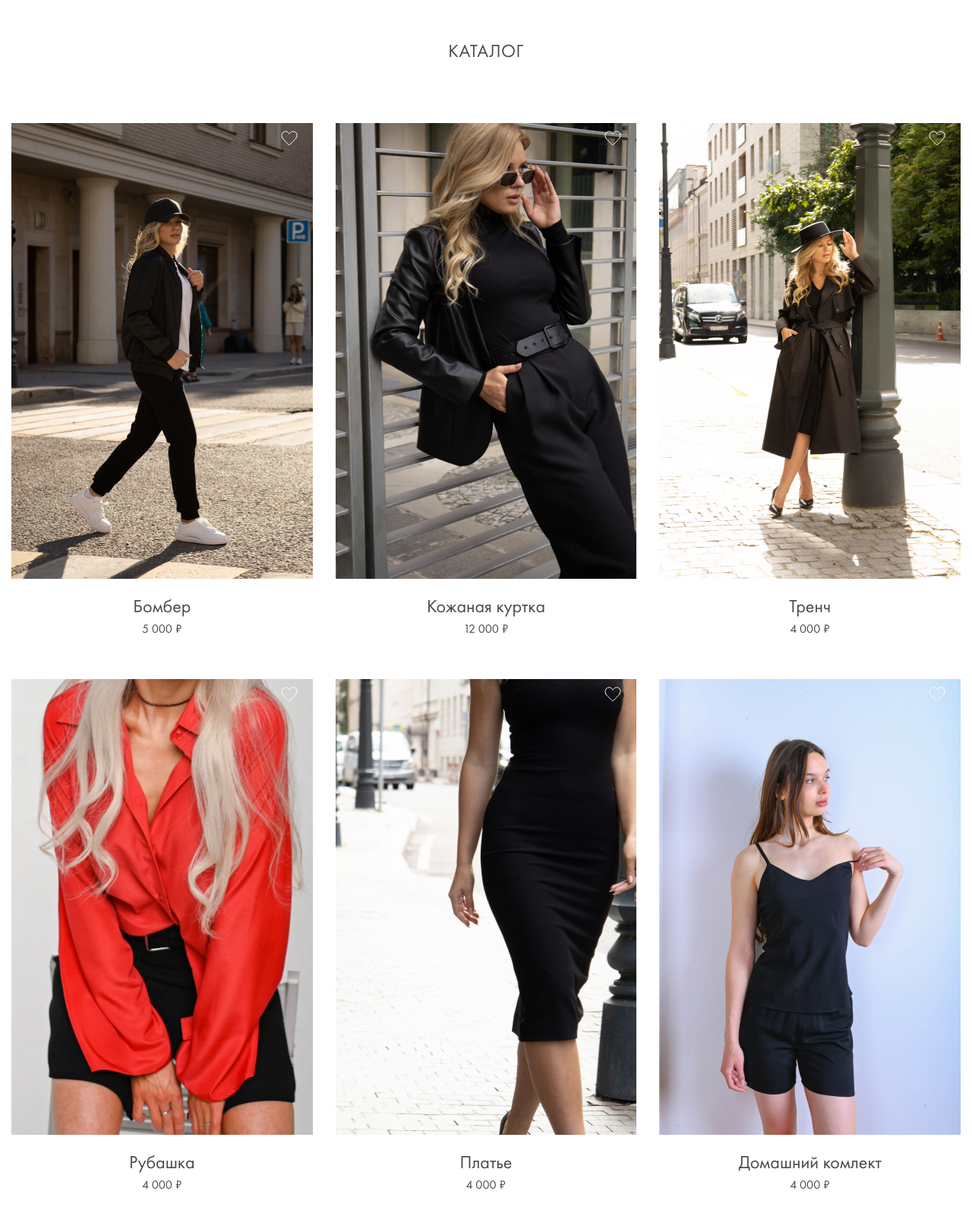
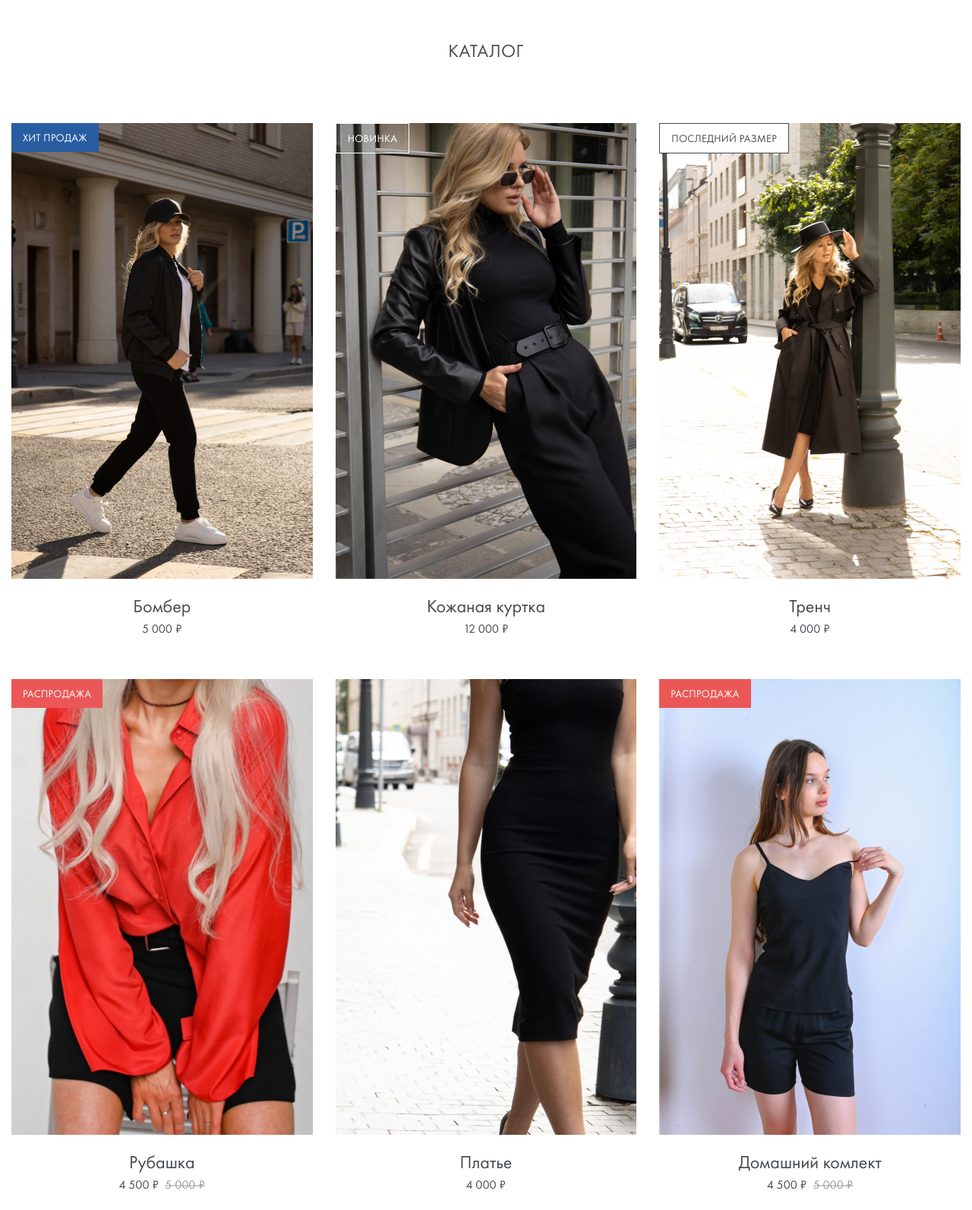
Before and after one commit to OnlyDropped/loylen, a plain HTML site: page home.html in a window 1280 px wide. Shown: the part 1500-3093 px from the top of the page at 76% size. Drawn offline with Linux system fonts and the light colour scheme.

Commit message:
added new changes

```diff
--- a/home.html
+++ b/home.html
@@ -63,15 +63,15 @@
     <section class="home-banner">
       <div class="home-banner__item" style="background: url('img/banner/1.png') center center no-repeat;">
         <h1 class="home-banner__title">Осень 2021</h1>
-        <a class="home-banner__view" href="">Смотреть</a>
+        <a class="home-banner__view button" href="">Смотреть</a>
       </div>
       <div class="home-banner__item" style="background: url('img/banner/2.png') center center no-repeat;">
         <p class="home-banner__heading">Новинки</p>
-        <a class="home-banner__view" href="">Смотреть</a>
+        <a class="home-banner__view button" href="">Смотреть</a>
       </div>
       <div class="home-banner__item" style="background: url('img/banner/3.png') center top no-repeat; background-size: cover;">
         <p class="home-banner__heading">Распродажа</p>
-        <a class="home-banner__view" href="">Смотреть</a>
+        <a class="home-banner__view button" href="">Смотреть</a>
       </div>
     </section>
     <section class="home-catalog">
@@ -84,6 +84,7 @@
                 <svg width="22" height="20" viewBox="0 0 22 20" fill="none" xmlns="http://www.w3.org/2000/svg">
                   <path d="M2.21688 10.1999C0.0535382 7.26649 0.774652 2.86642 4.38022 1.39973C7.98579 -0.0669538 10.1491 2.86642 10.8702 4.33311C11.5914 2.86642 14.4758 -0.0669538 18.0814 1.39973C21.687 2.86642 21.687 7.26649 19.5236 10.1999C17.3603 13.1332 10.8702 19 10.8702 19C10.8702 19 4.38022 13.1332 2.21688 10.1999Z" stroke="#fff" stroke-linecap="round" stroke-linejoin="round"/></svg>
               </button>
+              <span class="home-catalog__span home-catalog__hit-sale">Хит продаж</span>
               <form class="home-catalog__form" action="">
                 <div class="home-catalog__size">
                   <label class="home-catalog__label">
@@ -125,6 +126,7 @@
                 <svg width="22" height="20" viewBox="0 0 22 20" fill="none" xmlns="http://www.w3.org/2000/svg">
                   <path d="M2.21688 10.1999C0.0535382 7.26649 0.774652 2.86642 4.38022 1.39973C7.98579 -0.0669538 10.1491 2.86642 10.8702 4.33311C11.5914 2.86642 14.4758 -0.0669538 18.0814 1.39973C21.687 2.86642 21.687 7.26649 19.5236 10.1999C17.3603 13.1332 10.8702 19 10.8702 19C10.8702 19 4.38022 13.1332 2.21688 10.1999Z" stroke="#fff" stroke-linecap="round" stroke-linejoin="round"/></svg>
               </button>
+              <span class="home-catalog__span home-catalog__new">новинка</span>
               <form class="home-catalog__form" action="">
                 <div class="home-catalog__size">
                   <label class="home-catalog__label">
@@ -166,6 +168,7 @@
                 <svg width="22" height="20" viewBox="0 0 22 20" fill="none" xmlns="http://www.w3.org/2000/svg">
                   <path d="M2.21688 10.1999C0.0535382 7.26649 0.774652 2.86642 4.38022 1.39973C7.98579 -0.0669538 10.1491 2.86642 10.8702 4.33311C11.5914 2.86642 14.4758 -0.0669538 18.0814 1.39973C21.687 2.86642 21.687 7.26649 19.5236 10.1999C17.3603 13.1332 10.8702 19 10.8702 19C10.8702 19 4.38022 13.1332 2.21688 10.1999Z" stroke="#fff" stroke-linecap="round" stroke-linejoin="round"/></svg>
               </button>
+              <span class="home-catalog__span home-catalog__last-size">Последний размер</span>
               <form class="home-catalog__form" action="">
                 <div class="home-catalog__size">
                   <label class="home-catalog__label">
@@ -207,6 +210,7 @@
                 <svg width="22" height="20" viewBox="0 0 22 20" fill="none" xmlns="http://www.w3.org/2000/svg">
                   <path d="M2.21688 10.1999C0.0535382 7.26649 0.774652 2.86642 4.38022 1.39973C7.98579 -0.0669538 10.1491 2.86642 10.8702 4.33311C11.5914 2.86642 14.4758 -0.0669538 18.0814 1.39973C21.687 2.86642 21.687 7.26649 19.5236 10.1999C17.3603 13.1332 10.8702 19 10.8702 19C10.8702 19 4.38022 13.1332 2.21688 10.1999Z" stroke="#fff" stroke-linecap="round" stroke-linejoin="round"/></svg>
               </button>
+              <span class="home-catalog__span home-catalog__sale">Распродажа</span>
               <form class="home-catalog__form" action="">
                 <div class="home-catalog__size">
                   <label class="home-catalog__label">
@@ -239,7 +243,9 @@
               <div class="home-catalog__body-caption">
                 Рубашка
               </div>
-              <div class="home-catalog__body-price">4 000 ₽</div>
+              <div class="home-catalog__body-price">4 500 ₽
+                <div class="home-catalog__old-price">5 000 ₽</div>
+              </div>
             </div>
           </div>
           <div class="home-catalog__card">
@@ -289,6 +295,7 @@
                 <svg width="22" height="20" viewBox="0 0 22 20" fill="none" xmlns="http://www.w3.org/2000/svg">
                   <path d="M2.21688 10.1999C0.0535382 7.26649 0.774652 2.86642 4.38022 1.39973C7.98579 -0.0669538 10.1491 2.86642 10.8702 4.33311C11.5914 2.86642 14.4758 -0.0669538 18.0814 1.39973C21.687 2.86642 21.687 7.26649 19.5236 10.1999C17.3603 13.1332 10.8702 19 10.8702 19C10.8702 19 4.38022 13.1332 2.21688 10.1999Z" stroke="#fff" stroke-linecap="round" stroke-linejoin="round"/></svg>
               </button>
+              <span class="home-catalog__span home-catalog__sale">Распродажа</span>
               <form class="home-catalog__form" action="">
                 <div class="home-catalog__size">
                   <label class="home-catalog__label">
@@ -321,7 +328,9 @@
               <div class="home-catalog__body-caption">
                 Домашний комлект
               </div>
-              <div class="home-catalog__body-price">4 000 ₽</div>
+              <div class="home-catalog__body-price">4 500 ₽
+                <div class="home-catalog__old-price">5 000 ₽</div>
+              </div>
             </div>
           </div>
           <div class="home-catalog__card">
@@ -448,7 +457,7 @@
             </div>
           </div>
         </div>
-        <a class="home-catalog__view" href="">Посмотреть всё</a>
+        <a class="home-catalog__view button" href="">Посмотреть всё</a>
       </div>
     </section>
     <div class="wrapper">
@@ -464,7 +473,7 @@
                 При создании коллекций мы учитываем, чтобы все изделия сочетались. Это позволяет подобрать полный образ на все случаи жизни. </p>
                 <p class="lookbook__text">Скидка 10% при покупке полного образа</p>
               </div>
-                <a class="lookbook__view" href="">Смотреть</a>
+                <a class="lookbook__view button" href="">Смотреть</a>
             </div>
           </div>
         </div>
--- a/scss/_global.scss
+++ b/scss/_global.scss
@@ -44,3 +44,14 @@ button {
   color: #474a51;
   margin-bottom: 80px;
 }
+
+.button {
+  padding: 15px 35px;
+  border: 1px solid #474a51;
+  @extend %future-400;
+  font-size: 16px;
+  line-height: 130%;
+  letter-spacing: 0.02em;
+  text-transform: uppercase;
+  color: #474a51;
+}
--- a/scss/style.scss
+++ b/scss/style.scss
@@ -79,8 +79,9 @@
   width: 100%;
   margin: 0 auto;
   display: grid;
-  grid-template-columns: repeat(2, minmax(100px, auto));
-  grid-template-rows: minmax(100px, 700px) minmax(100px, 600px);
+  // grid-template-columns: repeat(2, minmax(100px, auto));
+  // grid-template-rows: minmax(100px, 700px) minmax(100px, 600px);
+  grid-template: minmax(100px, 700px) minmax(100px, 600px) / repeat(2, minmax(100px, auto));
   &__item {
     display: flex;
     flex-direction: column;
@@ -115,10 +116,7 @@
     letter-spacing: 0.02em;
   }
   &__view {
-    padding: 15px 35px;
     border: 1px solid #fff;
-    font-size: 16px;
-    letter-spacing: 0.02em;
     margin-top: 30px;
   }
 }
@@ -145,12 +143,42 @@
       .home-catalog__form {
         transform: translate3d(0px, 0px, 0px);
       }
+      .home-catalog__favorites {
+        transform: translateY(0px);
+      }
     }
   }
   &__favorites {
     position: absolute;
     top: 10px;
     right: 20px;
+    transform: translateY(-40px);
+    transition: 0.6s ease-out;
+  }
+  &__span {
+    position: absolute;
+    top: 0;
+    left: 0;
+    padding: 10px 15px;
+    font-size: 14px;
+    letter-spacing: 0.02em;
+    text-transform: uppercase;
+  }
+  &__hit-sale {
+    background: #285da1;
+    color: #fff;
+  }
+  &__new {
+    border: 1px solid #fff;
+    color: #fff;
+  }
+  &__last-size {
+    background: #fff;
+    border: 1px solid #474a51;
+  }
+  &__sale{
+    background: #EB5757;
+    color: #fff;
   }
   &__form {
     position: absolute;
@@ -210,12 +238,26 @@
   }
   &__body-price {
     font-size: 16px;
+    display: flex;
+    align-items: center;
+    justify-content: center;
+    gap: 0 8px;
+  }
+  &__old-price{
+    color: #9F9D9D;
+    position: relative;
+    &:before{
+      position: absolute;
+      content: '';
+      left: 0;
+      right: 0;
+      top: 50%;
+      transform: translateY(-50%);
+      height: 1px;
+      background: #9F9D9D;
+    }
   }
   &__view {
-    padding: 15px 35px;
-    border: 1px solid #474a51;
-    font-size: 16px;
-    letter-spacing: 0.02em;
     width: fit-content;
     display: block;
     margin: 0 auto;
@@ -258,12 +300,6 @@
   }
   &__view {
     display: inline-block;
-    padding: 15px 35px;
-    border: 1px solid #474a51;
-    font-size: 16px;
-    line-height: 130%;
-    letter-spacing: 0.02em;
-    text-transform: uppercase;
   }
   &__image {
     img {
@@ -412,8 +448,9 @@
     max-width: 625px;
     width: 100%;
     display: grid;
-    grid-template-columns: repeat(3, minmax(50px, 188px));
-    grid-template-rows: repeat(1, minmax(30px, 98px)) repeat(1, minmax(30px, 150px));
+    // grid-template-columns: repeat(3, minmax(50px, 188px));
+    // grid-template-rows: repeat(1, minmax(30px, 98px)) repeat(1, minmax(30px, 150px));
+    grid-template: repeat(1, minmax(30px, 98px)) repeat(1, minmax(30px, 150px)) / repeat(3, minmax(50px, 188px));
     gap: 50px 30px;
   }
   &__form {
@@ -431,6 +468,7 @@
     align-items: initial;
   }
   &__input {
+    background: transparent;
     border: none;
     border-bottom: 1px solid #474a51;
     padding: 8px 4px;
```
Also changed, not shown: css/style.css, 1 other file.
